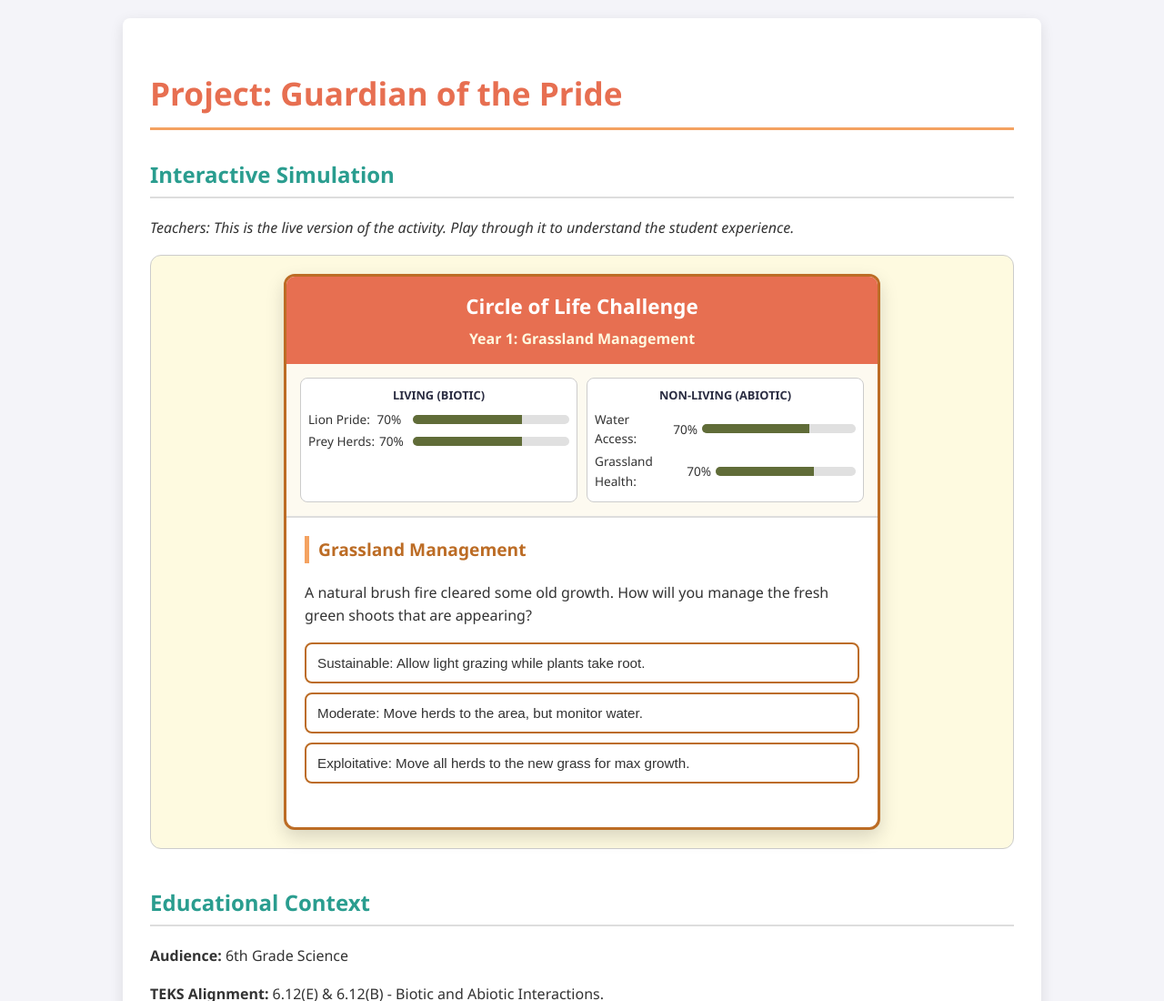
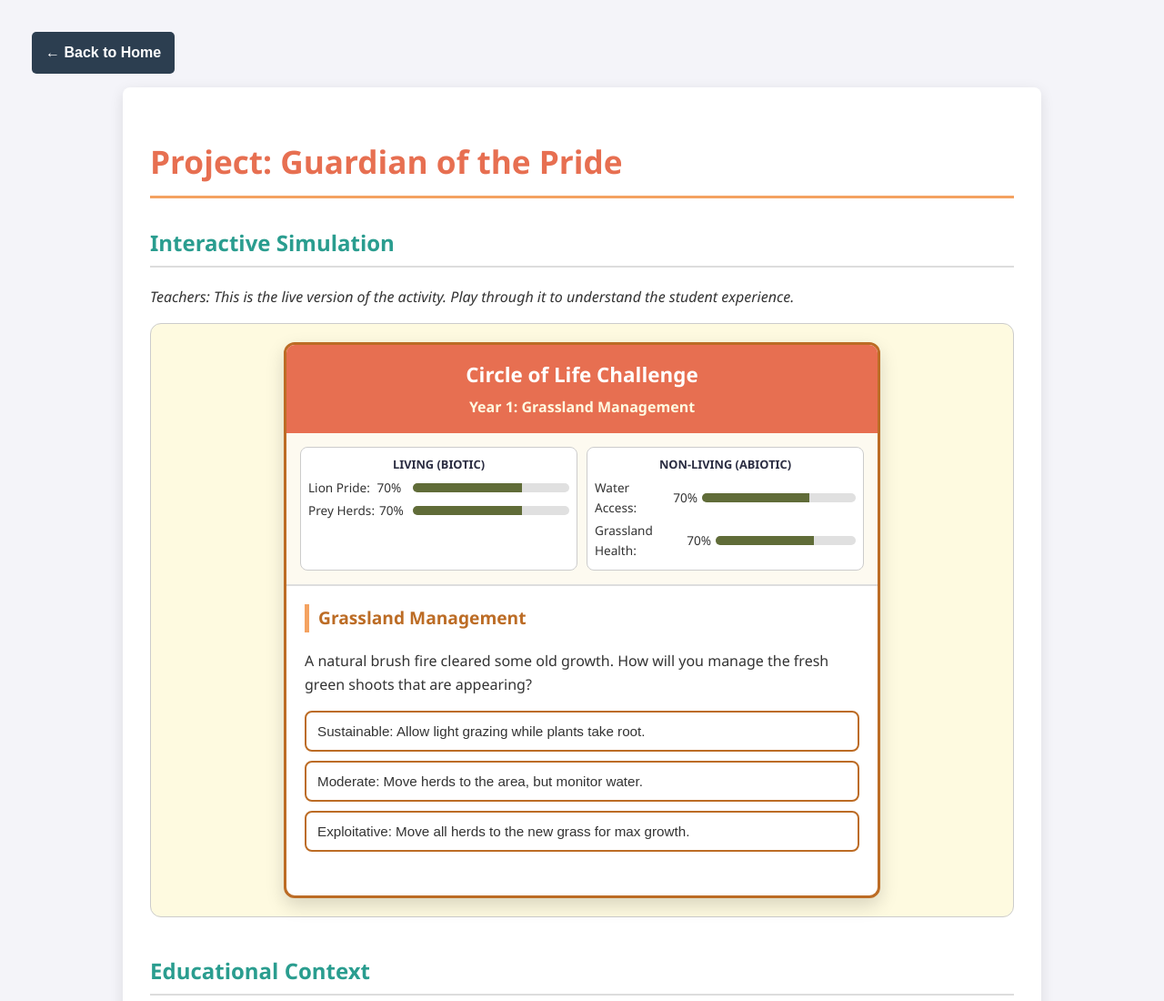
Before and after one commit to aleemsm42-cmyk/class-examples, a plain HTML site: page 6thGrade_Science_African Ecosystems.html in a window 1280 px wide. Shown: the top 1100 px of the page at 91% size. Drawn offline with Linux system fonts and the light colour scheme.

Commit message:
Update 6thGrade_Science_African Ecosystems.html

```diff
--- a/6thGrade_Science_African Ecosystems.html
+++ b/6thGrade_Science_African Ecosystems.html
@@ -107,7 +107,9 @@
     </style>
 </head>
 <body>
-
+<a href="index.html" style="display: inline-block; margin: 15px; padding: 10px 15px; background-color: #2c3e50; color: white; text-decoration: none; border-radius: 5px; font-family: sans-serif; font-weight: bold;">
+  &#8592; Back to Home
+</a>
 <div class="resource-container">
     <h1>Project: Guardian of the Pride</h1>
 
```
